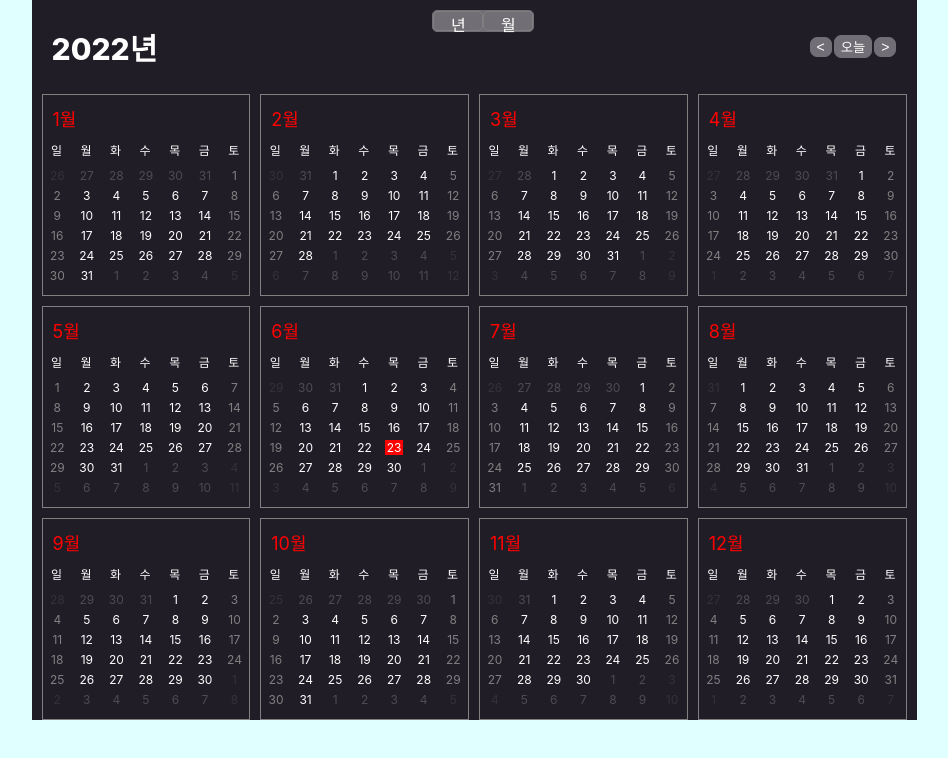
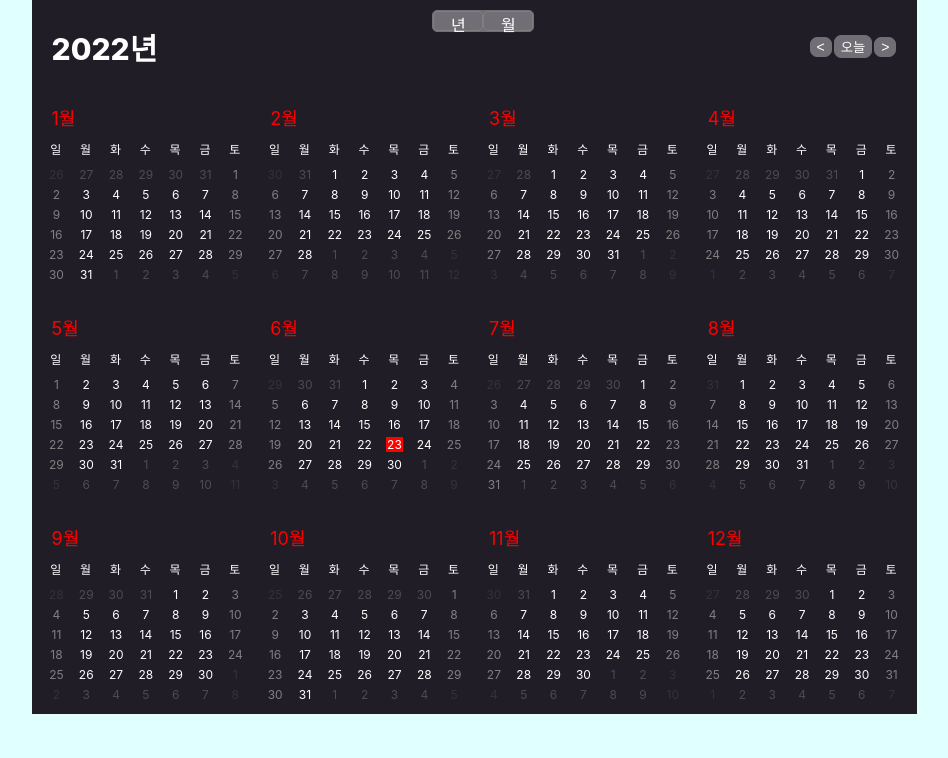
Before and after one commit to jaewoogwak/calendar, a React (Create React App) app: page /year in a window 1280 px wide. Shown: the top 758 px of the page, without its empty margins (166-1114 px from the left). Built offline with nearby package versions, Linux system fonts and the light colour scheme.

Commit message:
feat : 연도 뷰에서 '월' 단위 셀 border 제거

```diff
--- a/src/components/MonthList/MonthCell.jsx
+++ b/src/components/MonthList/MonthCell.jsx
@@ -41,7 +41,6 @@ export const MonthCell = ({ month, list }) => {
 const Wrapper = styled.div`
   display: flex;
   flex-direction: column;
-  border: 1px solid gray;
   height: 200px;
 `;
 const MonthView = styled.div`
```
